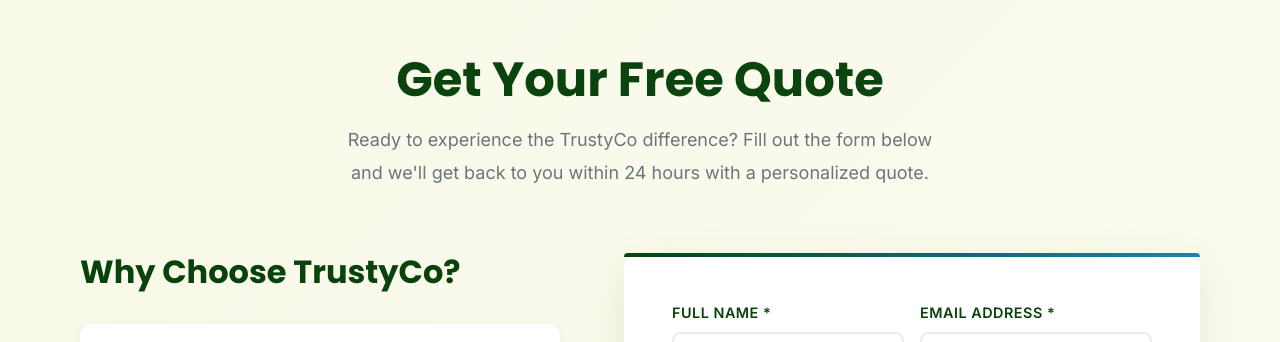
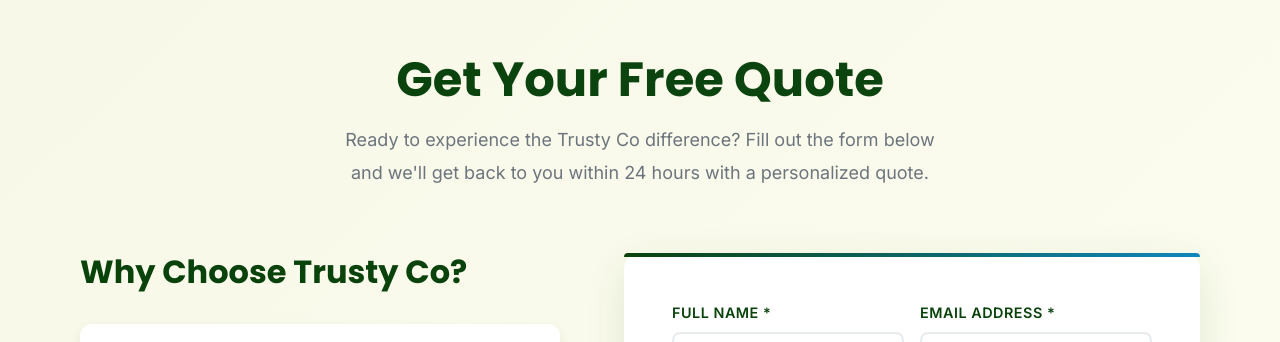
Before and after one commit to gailrayla/trustyco-cleaning, an Angular app: page / in a window 1280 px wide. Shown: the part 2900-3242 px from the top of the page. Built offline with nearby package versions, Linux system fonts and the light colour scheme.

Commit message:
update to trusty co in contact form

```diff
--- a/src/app/components/contact-form/contact-form.html
+++ b/src/app/components/contact-form/contact-form.html
@@ -3,14 +3,14 @@
     <div class="section-header">
       <h2>Get Your Free Quote</h2>
       <p>
-        Ready to experience the TrustyCo difference? Fill out the form below and
+        Ready to experience the Trusty Co difference? Fill out the form below and
         we'll get back to you within 24 hours with a personalized quote.
       </p>
     </div>
 
     <div class="contact-content">
       <div class="contact-info">
-        <h3>Why Choose TrustyCo?</h3>
+        <h3>Why Choose Trusty Co?</h3>
         <div class="benefits">
           <div class="benefit-item">
             <span class="benefit-icon">🛡️</span>
```
